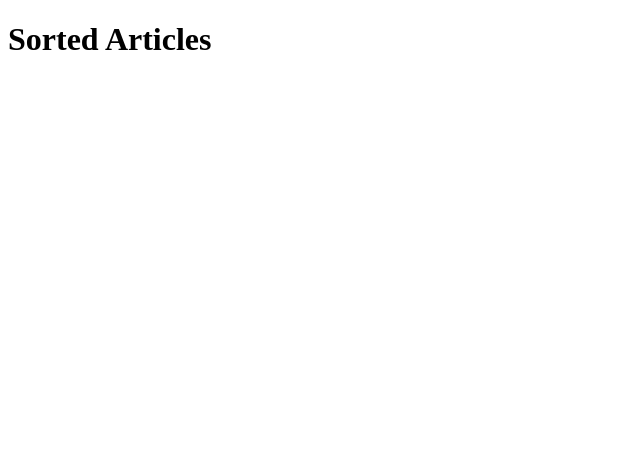
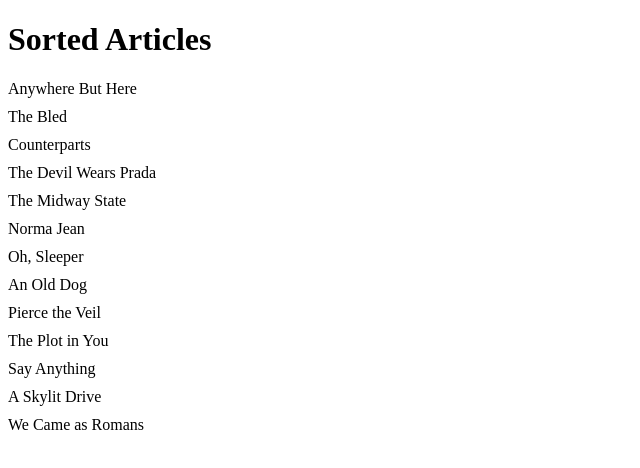
Before and after one commit to acciojob/sorting-articles-harshubari, a website: page main.html in a window 1280 px wide. Shown: the whole page, without its empty margins (0-640 px from the left). Drawn offline with Linux system fonts and the light colour scheme.

Commit message:
created a submission

```diff
--- a/script.js
+++ b/script.js
@@ -1,5 +1,5 @@
-//your JS code here. If required.
-const bands = ['The Plot in You', 'The Devil Wears Prada', 'Pierce the Veil', 'Norma Jean', 'The Bled', 'Say Anything', 'The Midway State', 'We Came as Romans', 'Counterparts', 'Oh, Sleeper', 'A Skyliconst bands = ['The Plot in You', 'The Devil Wears Prada', 'Pierce the Veil', 'Norma Jean', 'The Bled', 'Say Anything', 'The Midway State', 'We Came as Romans', 'Counterparts', 'Oh, Sleeper', 'A Skylit Drive', 'Anywhere But Here', 'An Old Dog'];
+const bands = ['The Plot in You', 'The Devil Wears Prada', 'Pierce the Veil', 'Norma Jean', 'The Bled', 'Say Anything', 'The Midway State', 'We Came as Romans', 'Counterparts', 'Oh, Sleeper', 'A Skylit Drive', 'Anywhere But Here', 'An Old Dog'];
+
         function sortArticles(articles) {
             return articles.sort((a, b) => {
                 const ignoreWords = /^(a|an|the)\s/i;
@@ -8,7 +8,9 @@
                 return cleanA.localeCompare(cleanB);
             });
         }
+
         const sortedBands = sortArticles(bands);
+
         const ul = document.getElementById('band');
         sortedBands.forEach(article => {
             const li = document.createElement('li');
--- a/styles.css
+++ b/styles.css
@@ -1 +1,8 @@
 /*  your css code here. If applicable */
+ ul {
+            list-style-type: none;
+            padding: 0;
+        }
+        li {
+            margin-bottom: 10px;
+        }
```
